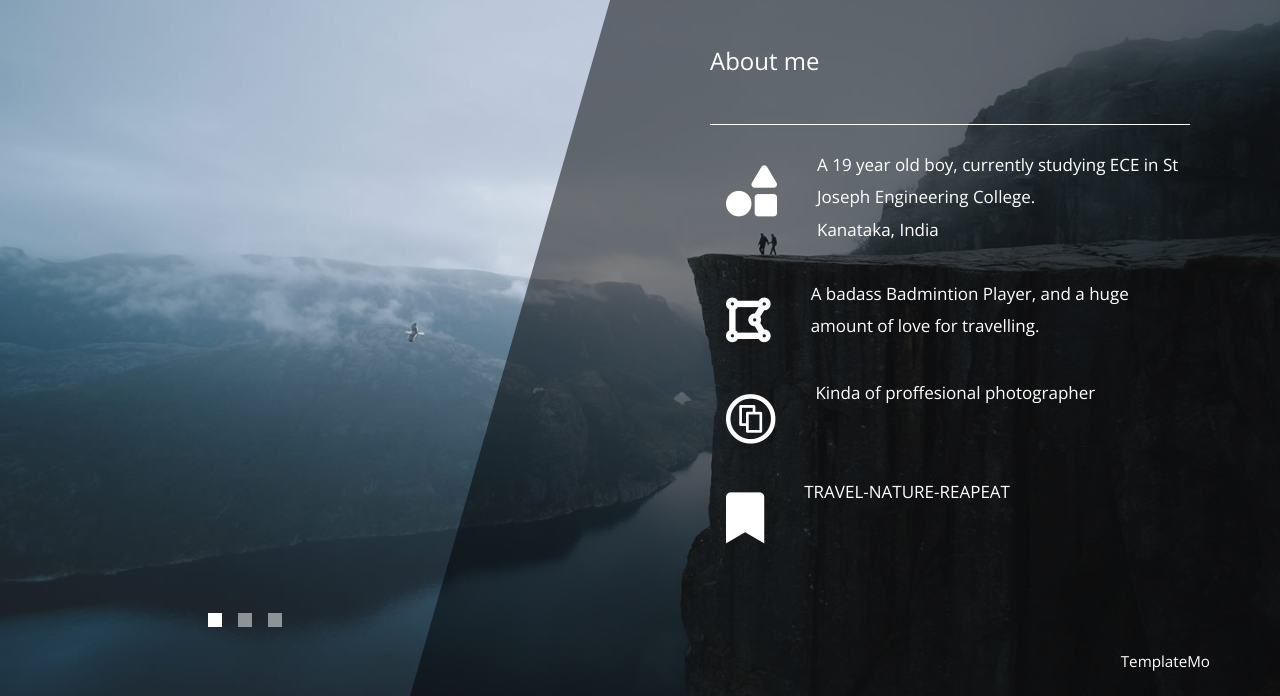
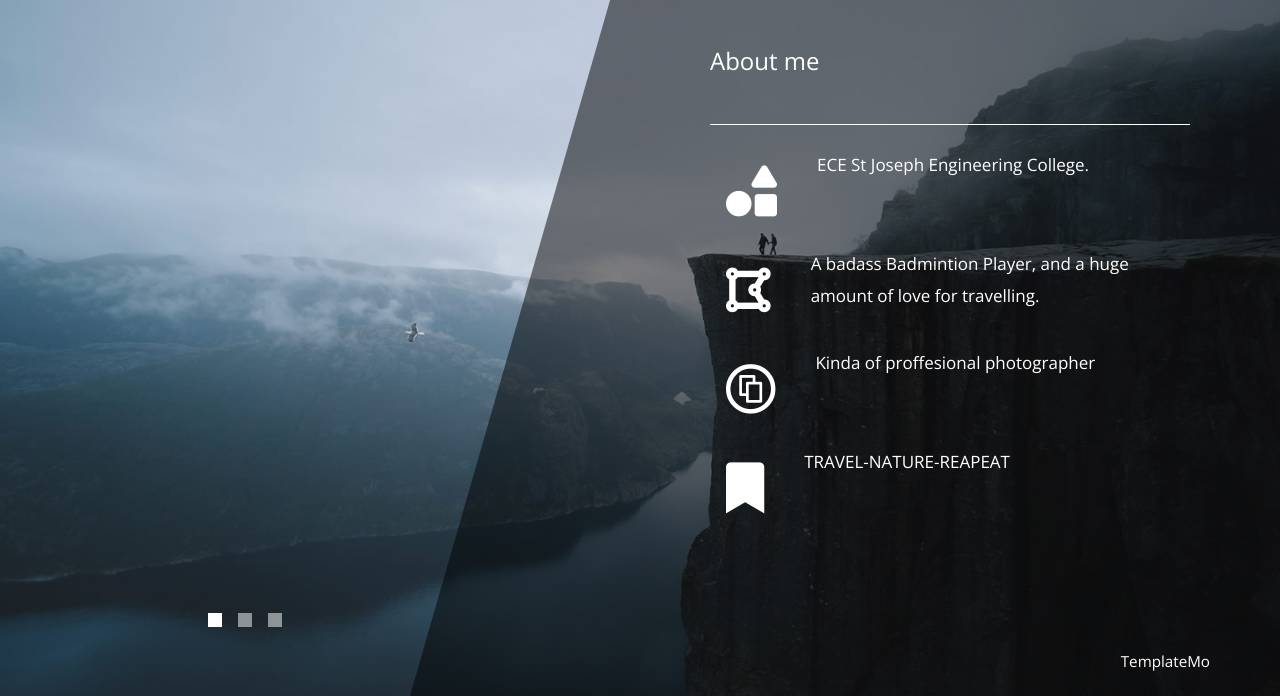
Before and after one commit to krthk7/profile.github.io, a plain HTML site: page about.html in a window 1280 px wide. Shown: the part 104-800 px from the top of the page. Drawn offline with nearby package versions, Linux system fonts and the light colour scheme; files whose address does not match are found by name.

Commit message:
Update about.html

```diff
--- a/about.html
+++ b/about.html
@@ -68,8 +68,8 @@ https://templatemo.com/tm-550-diagoona
                         <div class="media my-3">
                             <i class="fas fa-shapes fa-3x p-3 mr-4"></i>
                             <div class="media-body">
-                                <p>A 19 year old boy, currently studying ECE in St Joseph Engineering College.<br>
-                                 Kanataka, India</p>
+                                <p> ECE St Joseph Engineering College.<br>
+                                 </p>
                             </div>
                         </div>
                         <div class="media my-3">
```
